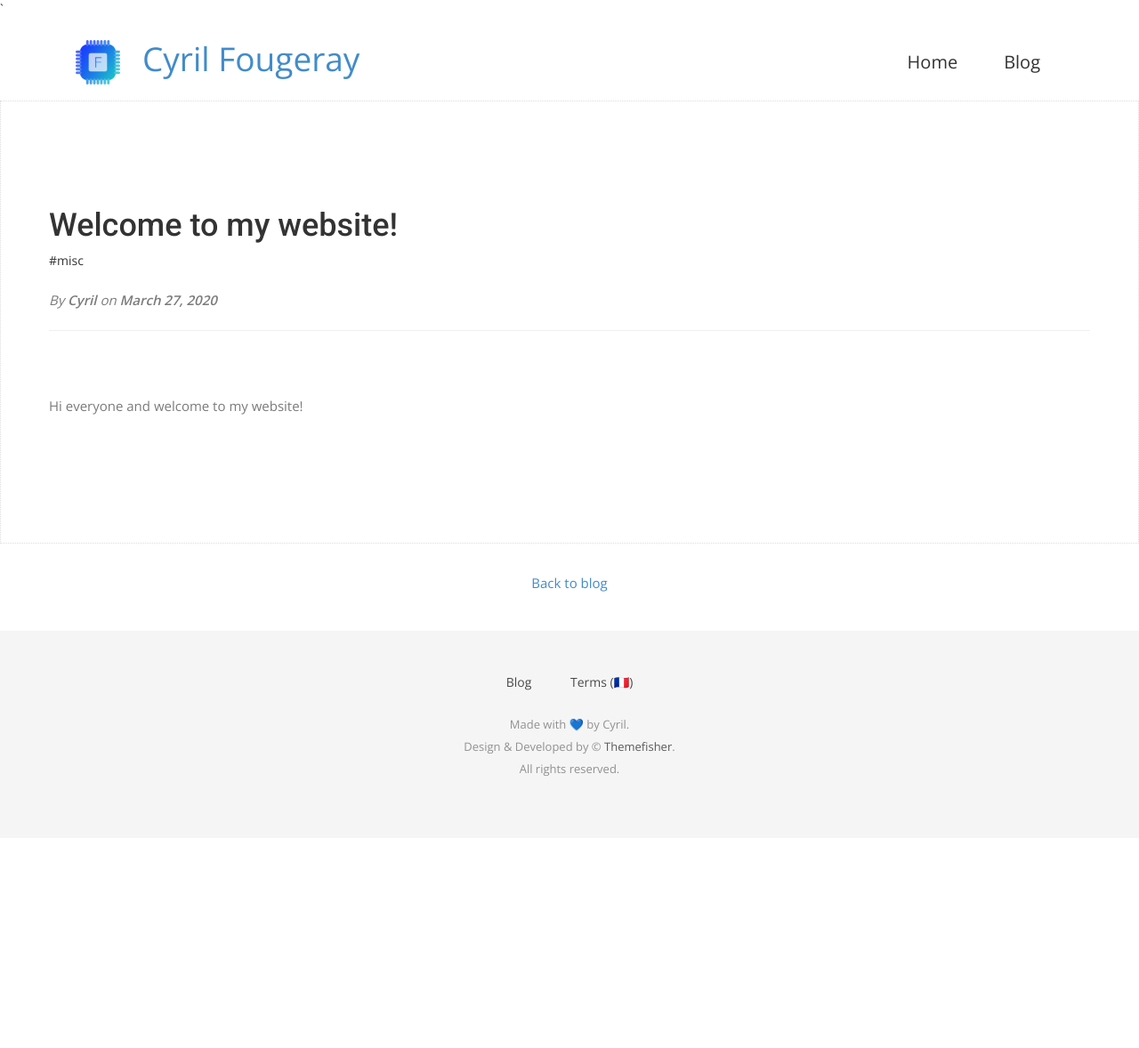
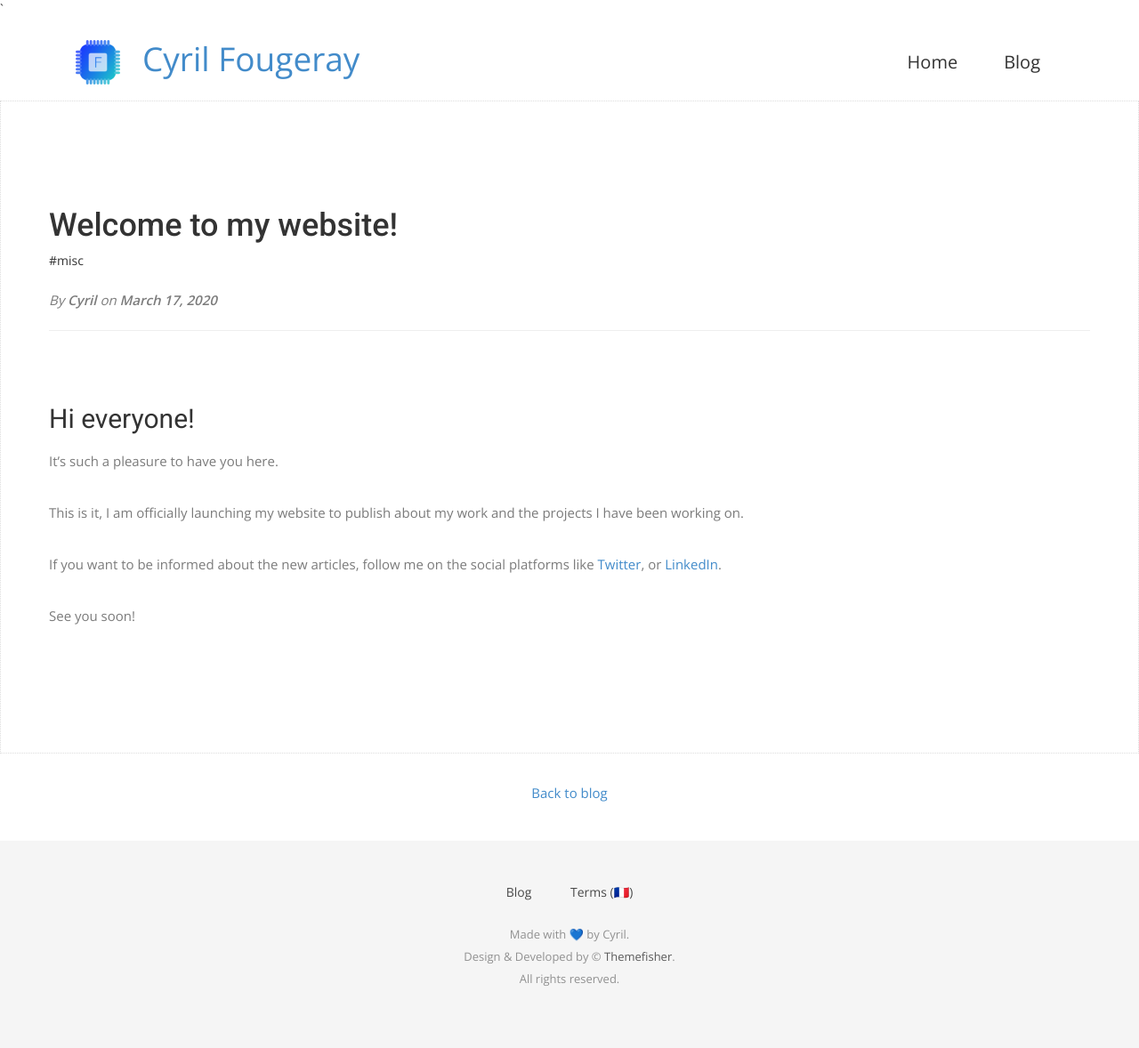
Before and after one commit to fouge/fouge.github.io, a Jekyll site: the page built from _posts/2020-03-10-welcome-to-my-website.md, in a window 1280 px wide. Shown: the whole page at 89% size. Built offline with Jekyll 4.4.1, drawn with Linux system fonts in a browser that asks for light colours; nearby versions of some CDN libraries; some web fonts are replaced; before the commit the page ends 942 px from its top, so only the background shows below that.

Commit message:
Basic first article

```diff
--- a/_posts/2020-03-10-welcome-to-my-website.md
+++ b/_posts/2020-03-10-welcome-to-my-website.md
@@ -1,10 +1,18 @@
 ---
 layout: post
 title: Welcome to my website!
-date: 2020-03-27
+date: 2020-03-17
 author: Cyril
 meta:
 - misc
 ---
 
-Hi everyone and welcome to my website!
+## Hi everyone!
+
+It's such a pleasure to have you here.
+
+This is it, I am officially launching my website to publish about my work and the projects I have been working on.
+
+If you want to be informed about the new articles, follow me on the social platforms like [Twitter](https://www.twitter.com/fouge), or [LinkedIn](http://www.linkedin.com/in/cyrilfougeray).
+
+See you soon!
```
